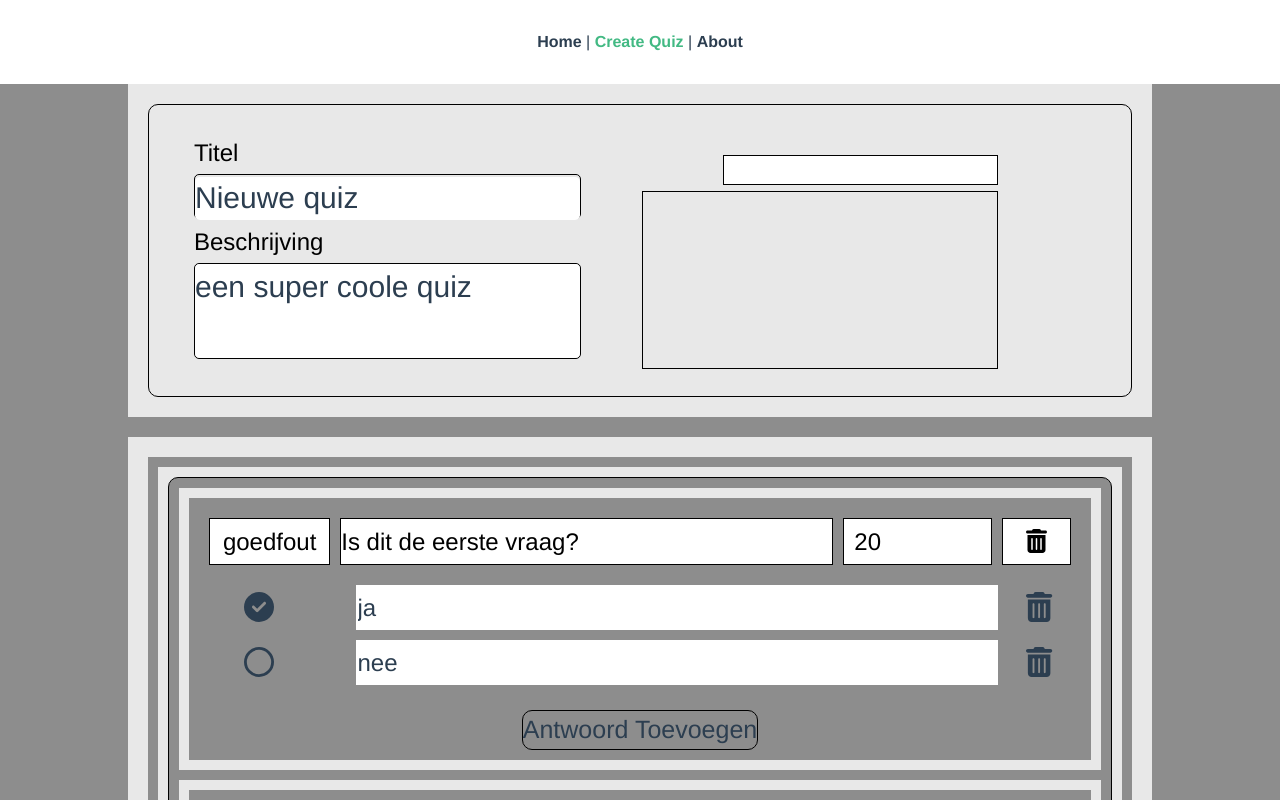
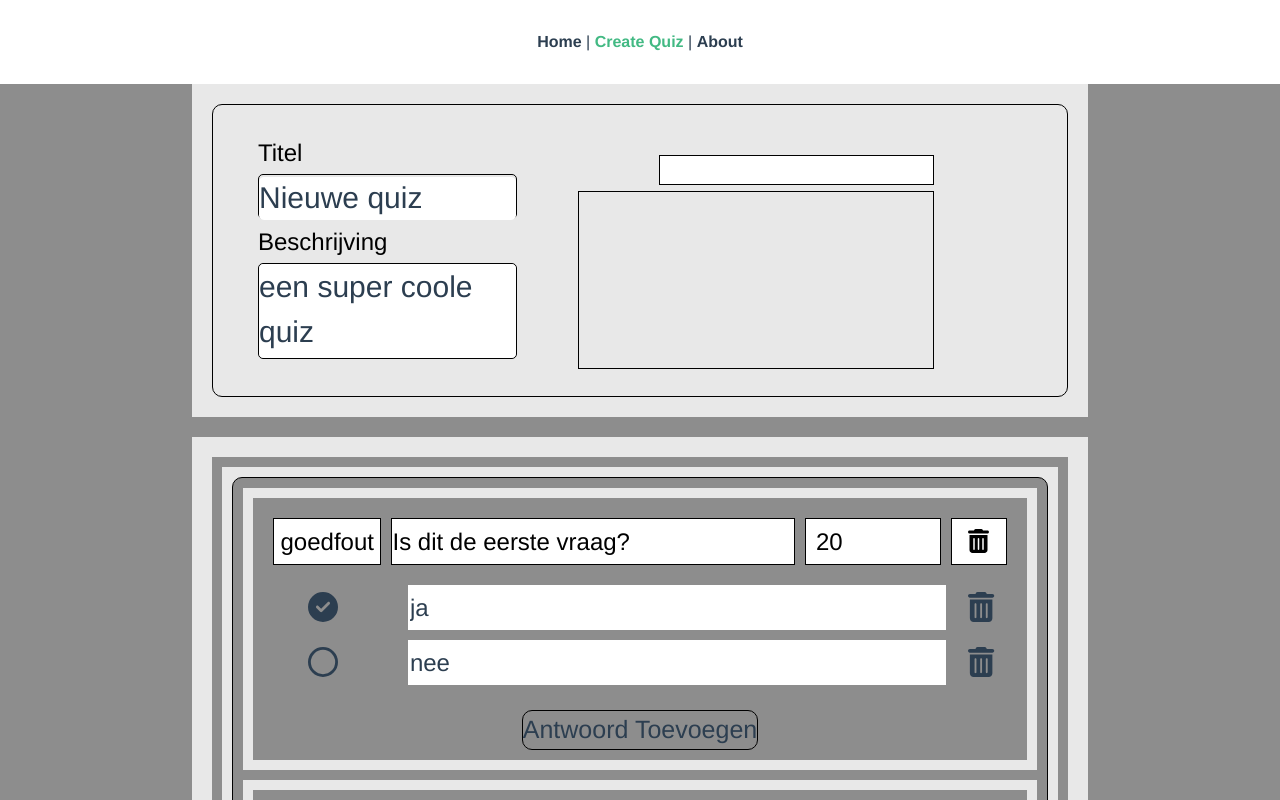
Before and after one commit to TeunSpithoven/thinku, a Vue app: page /createQuiz in a window 1280 px wide. Shown: the top 800 px of the page. Built offline with nearby package versions, Linux system fonts and the light colour scheme.

Commit message:
vue logo styling

```diff
--- a/src/components/quiz/CreateQuiz.vue
+++ b/src/components/quiz/CreateQuiz.vue
@@ -125,8 +125,8 @@ export default {
   display: grid;
   gap: 10px;
   /* padding: 10px; */
-  padding-left: 10%;
-  padding-right: 10%;
+  padding-left: 15%;
+  padding-right: 15%;
 }
 .grid-item {
   background-color: rgba(255, 255, 255, 0.8);
--- a/src/views/HomeView.vue
+++ b/src/views/HomeView.vue
@@ -1,6 +1,6 @@
 <template>
   <div class="home">
-    <img alt="Vue logo" src="../assets/logo.png">
+    <img id="vueLogo" alt="Vue logo" src="../assets/logo.png">
     <HelloWorld msg="Welcome to Your Vue.js App"/>
   </div>
 </template>
@@ -16,3 +16,9 @@ export default {
   }
 }
 </script>
+
+<style scoped>
+#vueLogo {
+  margin-left: 45%
+}
+</style>
```
